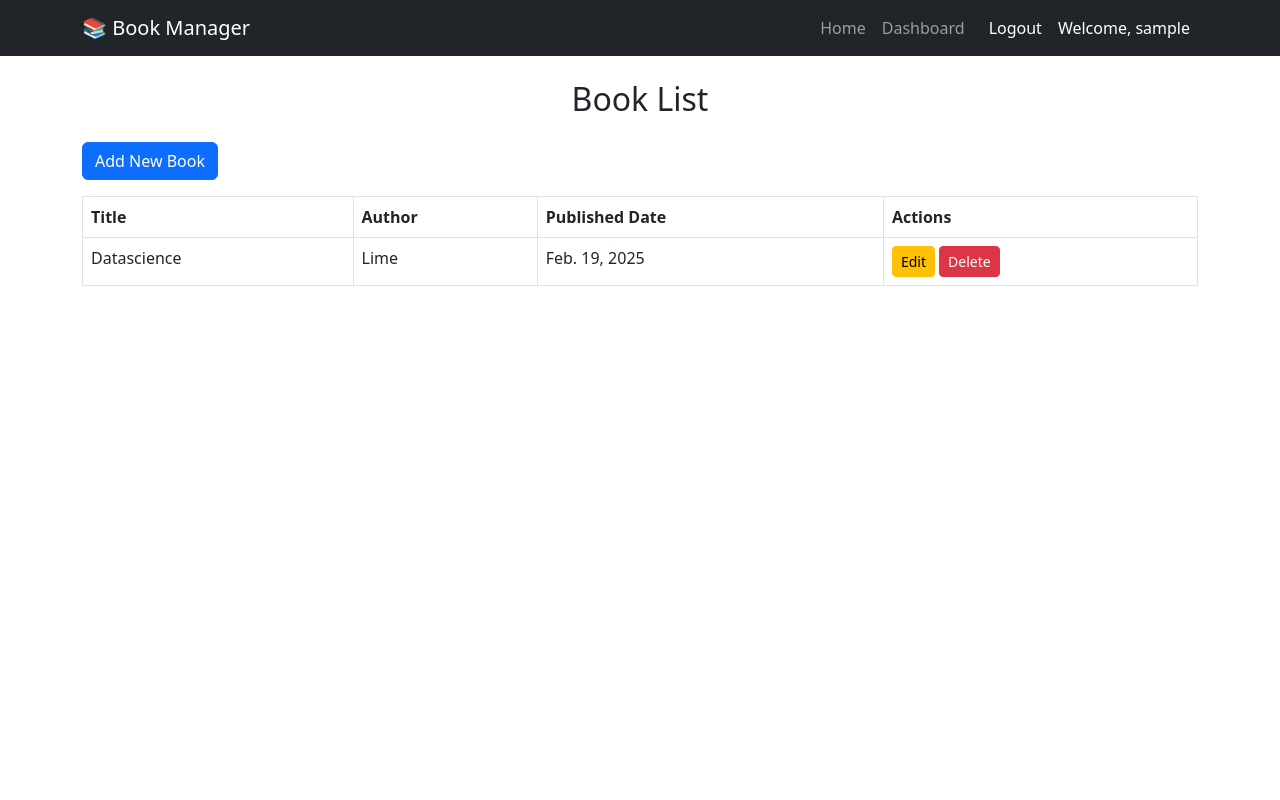
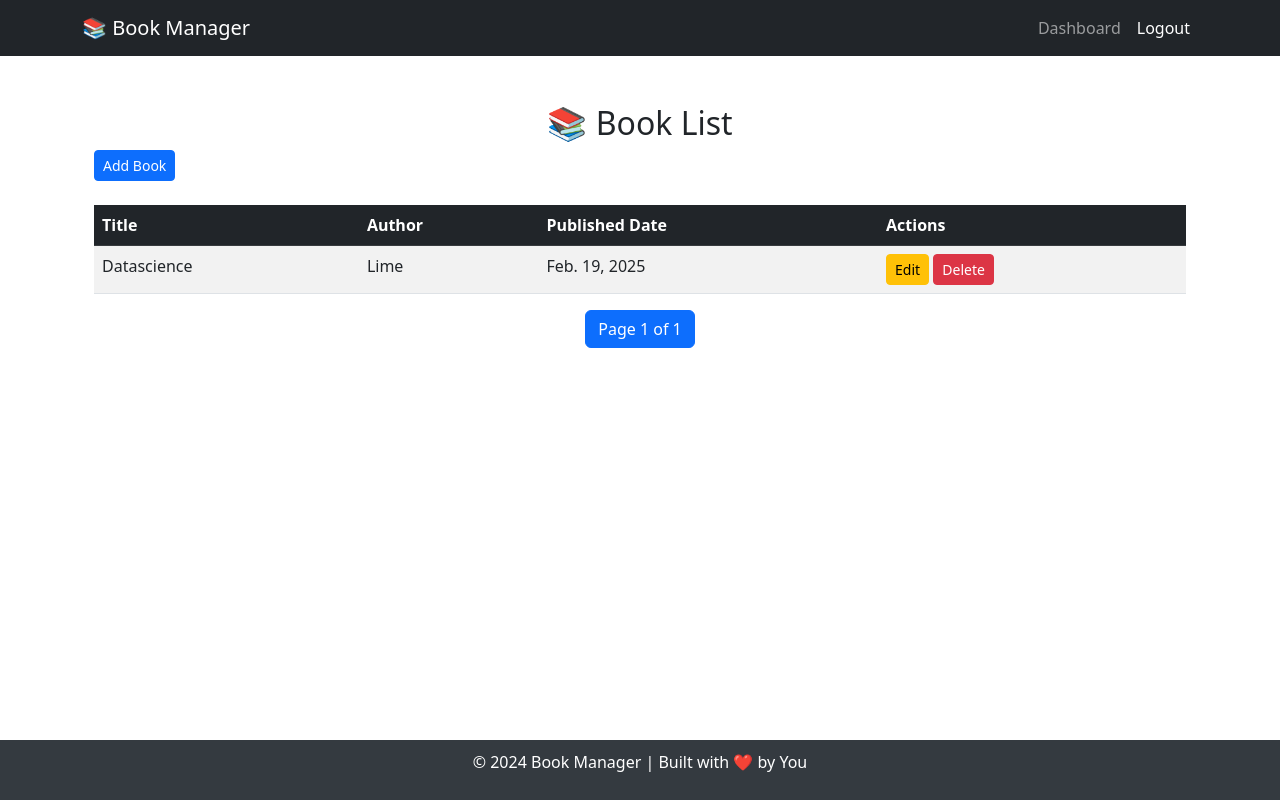
Before and after one commit to rushi-jagdale/BookCrud, a Django app: page /books/ in a window 1280 px wide. Run offline with Django 5.2, Linux system fonts and the light colour scheme; the visitor is signed in with stand-in values (Sample User, id 1); data comes from the database, SQL or seed files in the repository.

Commit message:
add pagination

```diff
--- a/books/templates/base.html
+++ b/books/templates/base.html
@@ -1,47 +1,52 @@
-{% load static %}
 <!DOCTYPE html>
 <html lang="en">
 <head>
-    <meta charset="UTF-8">
-    <title>{% block title %}Book Manager{% endblock %}</title>
+    <title>Book Manager</title>
     <link rel="stylesheet" href="https://cdn.jsdelivr.net/npm/bootstrap@5.3.0/dist/css/bootstrap.min.css">
+    <style>
+        /* Ensure the page takes at least full height */
+        html, body {
+            height: 100%;
+            display: flex;
+            flex-direction: column;
+        }
+        .content-wrapper {
+            flex: 1;
+        }
+        /* Footer stays at bottom */
+        footer {
+            background: #343a40;
+            color: white;
+            text-align: center;
+            padding: 10px 0;
+        }
+    </style>
 </head>
 <body>
+    <!-- Navbar -->
     <nav class="navbar navbar-expand-lg navbar-dark bg-dark">
         <div class="container">
             <a class="navbar-brand" href="{% url 'home' %}">📚 Book Manager</a>
-            <button class="navbar-toggler" type="button" data-bs-toggle="collapse" data-bs-target="#navbarNav">
-                <span class="navbar-toggler-icon"></span>
-            </button>
-            <div class="collapse navbar-collapse" id="navbarNav">
-                <ul class="navbar-nav ms-auto">
-                    <li class="nav-item">
-                        <a class="nav-link" href="{% url 'home' %}">Home</a>
-                    </li>
-                    {% if user.is_authenticated %}
-                        <li class="nav-item">
-                            <a class="nav-link" href="{% url 'book_list' %}">Dashboard</a>
-                        </li>
-                        <li class="nav-item">
-                            <a class="nav-link btn btn-outline-danger text-white ms-2" href="{% url 'logout' %}">Logout</a>
-                        </li>
-                        <li class="nav-item">
-                            <span class="nav-link text-white">Welcome, {{ user.username }}</span>
-                        </li>
-                    {% else %}
-                        <li class="nav-item">
-                            <a class="nav-link btn btn-outline-success text-white ms-2" href="{% url 'login' %}">Login</a>
-                        </li>
-                        <li class="nav-item">
-                            <a class="nav-link btn btn-outline-warning text-white ms-2" href="{% url 'register' %}">Register</a>
-                        </li>
-                    {% endif %}
-                </ul>
-            </div>
+            <ul class="navbar-nav ms-auto">
+                {% if user.is_authenticated %}
+                    <li class="nav-item"><a class="nav-link" href="{% url 'book_list' %}">Dashboard</a></li>
+                    <li class="nav-item"><a class="nav-link btn btn-danger text-white" href="{% url 'logout' %}">Logout</a></li>
+                {% else %}
+                    <li class="nav-item"><a class="nav-link" href="{% url 'login' %}">Login</a></li>
+                    <li class="nav-item"><a class="nav-link btn btn-warning text-white" href="{% url 'register' %}">Register</a></li>
+                {% endif %}
+            </ul>
         </div>
     </nav>
-    <div class="container mt-4">
-        {% block content %}{% endblock %}
+
+    <!-- Content Wrapper -->
+    <div class="container mt-4 content-wrapper">
+        {% block content %} {% endblock %}
     </div>
+
+    <!-- Footer at Bottom -->
+    <footer class="mt-auto">
+        <p>&copy; 2024 Book Manager | Built with ❤️ by You</p>
+    </footer>
 </body>
 </html>
--- a/books/templates/book_list.html
+++ b/books/templates/book_list.html
@@ -1,42 +1,67 @@
 {% extends "base.html" %}
 
-{% block title %}Book List{% endblock %}
 
 {% block content %}
-    <h2 class="text-center mb-4">Book List</h2>
-    <a href="{% url 'add_book' %}" class="btn btn-primary mb-3">Add New Book</a>
-
-    <table class="table table-bordered">
-        <thead>
+<div class="container">
+    <h2 class="text-center mt-4">📚 Book List</h2>
+    <a href="{% url 'add_book' %}" class="btn btn-primary btn-sm">Add Book</a>
+    <table class="table table-striped mt-4">
+        <thead class="table-dark">
             <tr>
                 <th>Title</th>
                 <th>Author</th>
                 <th>Published Date</th>
-                {% if user.is_superuser %}
                 <th>Actions</th>
-
-                {% endif %}
             </tr>
         </thead>
         <tbody>
-            {% for book in books %}
-            <tr>
-                <td>{{ book.title }}</td>
-                <td>{{ book.author }}</td>
-                <td>{{ book.published_date }}</td>
-                <td>
-
+            {% for book in page_obj %}
+                <tr>
+                    <td>{{ book.title }}</td>
+                    <td>{{ book.author }}</td>
+                    <td>{{ book.published_date }}</td>
                     {% if user.is_superuser %}
+                    <td>
                     <a href="{% url 'edit_book' book.id %}" class="btn btn-warning btn-sm">Edit</a>
                     <a href="{% url 'delete_book' book.id %}" class="btn btn-danger btn-sm"
                        onclick="return confirm('Are you sure you want to delete this book?');">Delete</a>
-
+                    </td>
 
                        {% endif %}
-
-                </td>
-            </tr>
+                </tr>
+            {% empty %}
+                <tr>
+                    <td colspan="4" class="text-center">No books available.</td>
+                </tr>
             {% endfor %}
         </tbody>
     </table>
+
+    <!-- Pagination Controls -->
+    <nav>
+        <ul class="pagination justify-content-center">
+            {% if page_obj.has_previous %}
+                <li class="page-item">
+                    <a class="page-link" href="?page=1">First</a>
+                </li>
+                <li class="page-item">
+                    <a class="page-link" href="?page={{ page_obj.previous_page_number }}">Previous</a>
+                </li>
+            {% endif %}
+
+            <li class="page-item active">
+                <span class="page-link">Page {{ page_obj.number }} of {{ page_obj.paginator.num_pages }}</span>
+            </li>
+
+            {% if page_obj.has_next %}
+                <li class="page-item">
+                    <a class="page-link" href="?page={{ page_obj.next_page_number }}">Next</a>
+                </li>
+                <li class="page-item">
+                    <a class="page-link" href="?page={{ page_obj.paginator.num_pages }}">Last</a>
+                </li>
+            {% endif %}
+        </ul>
+    </nav>
+</div>
 {% endblock %}
--- a/books/views.py
+++ b/books/views.py
@@ -1,5 +1,6 @@
 from django.shortcuts import render, redirect, get_object_or_404
 from django.contrib.auth import login, logout
+from django.core.paginator import Paginator
 from django.contrib.auth.forms import UserCreationForm, AuthenticationForm
 from django.contrib.auth.decorators import login_required, user_passes_test
 from .models import Book
@@ -44,7 +45,12 @@
 @login_required
 def book_list(request):
     books = Book.objects.all()
-    return render(request, "book_list.html", {"books": books})
+    paginator = Paginator(books, 5)  # Show 5 books per page
+    page_number = request.GET.get('page')
+    page_obj = paginator.get_page(page_number)
+
+    return render(request, 'book_list.html', {'page_obj': page_obj})
+    # return render(request, "book_list.html", {"books": books})
 
 # Add Book (Admin Only)
 @user_passes_test(is_admin)
```
